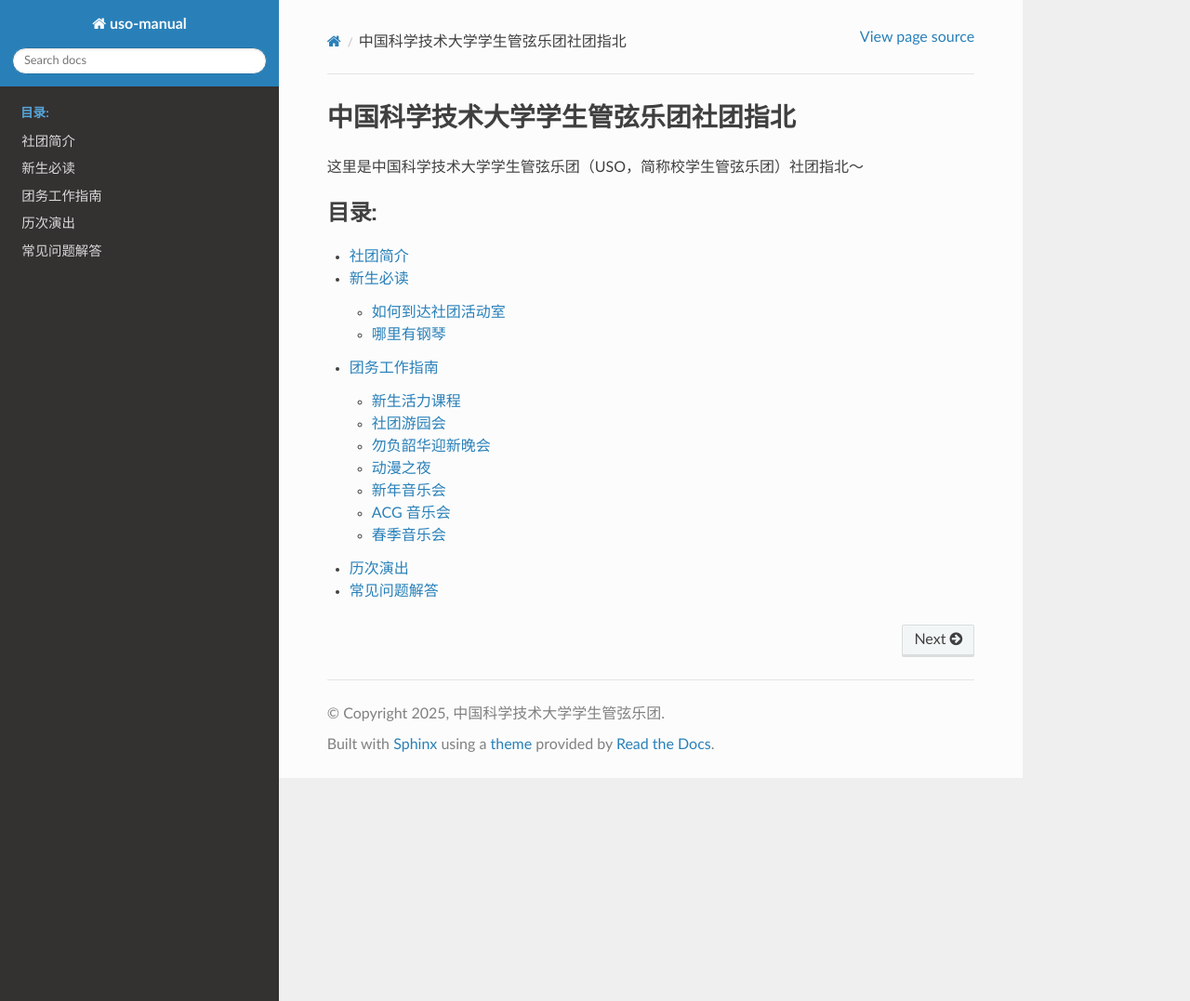
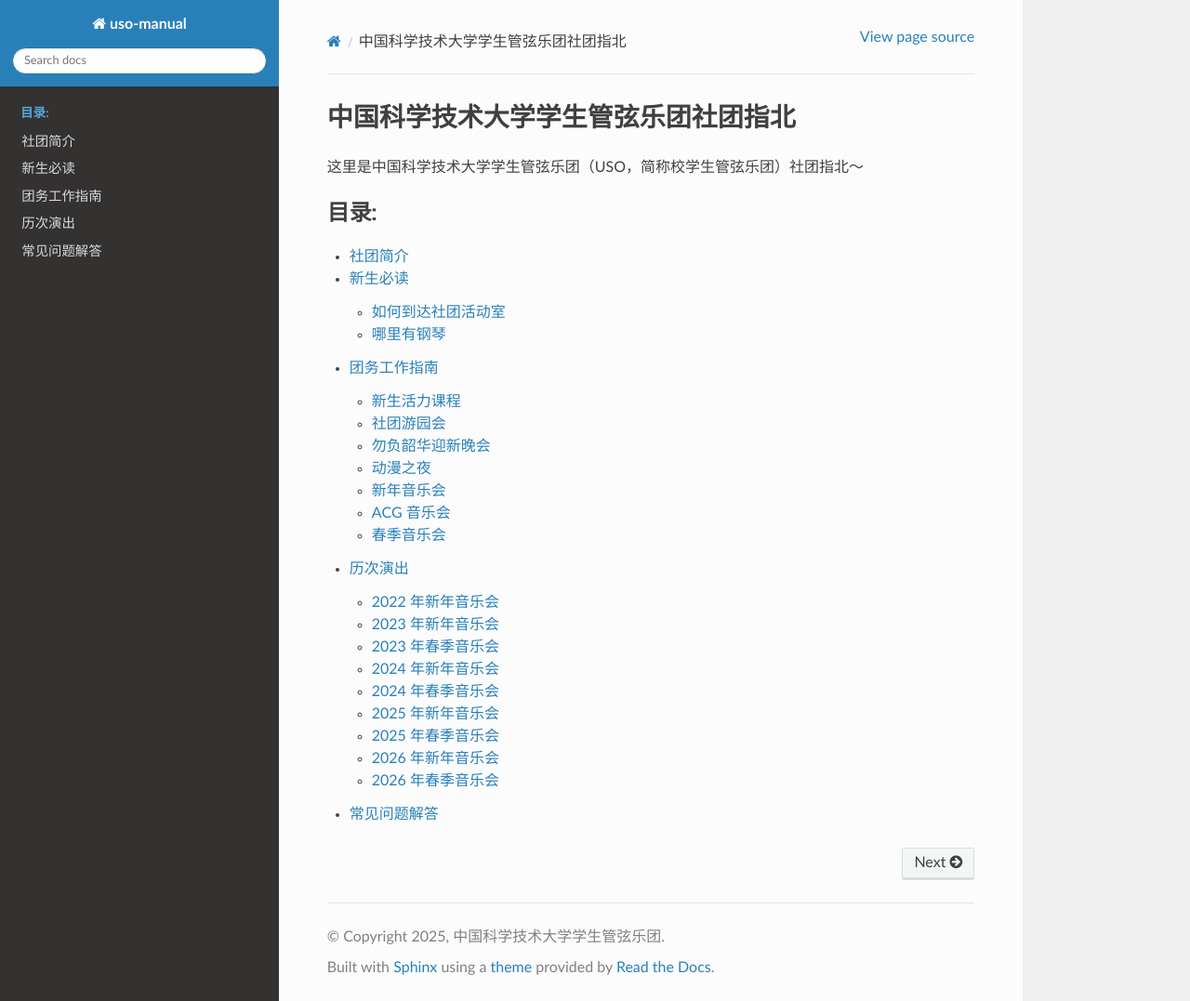
Before and after one commit to Phiyu/uso, a Sphinx documentation site: the page built from docs/index.rst, in a window 1280 px wide and 1077 px high. Shown: the whole window at 93% size. Built offline with Sphinx 7.4.7 and the Read the Docs theme 3.1.0, drawn with Linux system fonts in a browser that asks for light colours.

Commit message:
update test

```diff
--- a/docs/concert.rst
+++ b/docs/concert.rst
@@ -1,2 +1,43 @@
 历次演出
 ========================
+
+2022 年新年音乐会
+------
+
+2023 年新年音乐会
+------
+
+2023 年春季音乐会
+------
+
+2024 年新年音乐会
+------
+
+2024 年春季音乐会
+------
+
+2025 年新年音乐会
+------
+
+.. figure:: ../assets/2024Fall.jpg
+   :scale: 50 %
+   :alt: 2025 年新年音乐会合照
+
+.. figure:: ../assets/24Fall-pro-1.jpg
+   :scale: 50 %
+   :alt: 2025 年新年音乐会节目单（正面）
+
+.. figure:: ../assets/24Fall-pro-2.jpg
+   :scale: 50 %
+   :alt: 2025 年新年音乐会节目单（背面）
+
+2025 年春季音乐会
+------
+
+2026 年新年音乐会
+------
+
+2026 年春季音乐会
+------
+
+*筹备中...*
```
Also changed, not shown: 10 other files.
